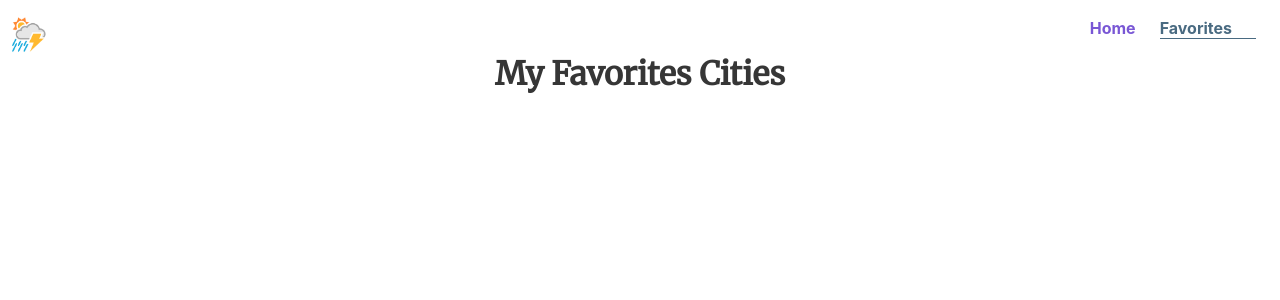
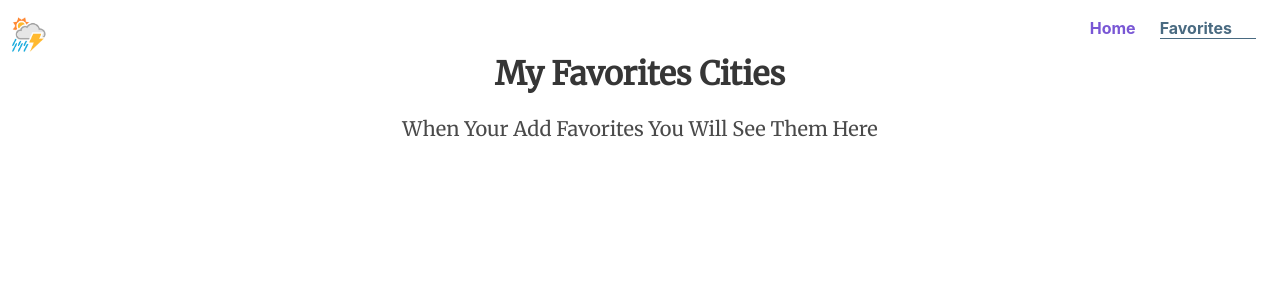
Before and after one commit to nivb52/mini-veu-app, a Vue app: page /#/favorites in a window 1280 px wide. Shown: the top 300 px of the page. Built offline with nearby package versions, Linux system fonts and the light colour scheme.

Commit message:
change the v-if since we starting with empty array

```diff
--- a/src/views/Favorites.vue
+++ b/src/views/Favorites.vue
@@ -3,7 +3,7 @@
     <h1 class="title is-capitalized">my favorites cities</h1>
 
     <div>
-      <div v-if="!myFavorites" class="is-capitalized subtitle centerd">
+      <div v-if="!myFavorites[0]" class="is-capitalized subtitle centerd">
         when your add favorites you will see them here</div>
       <div class="columns is-multiline" v-else>
         <div class="column
```
